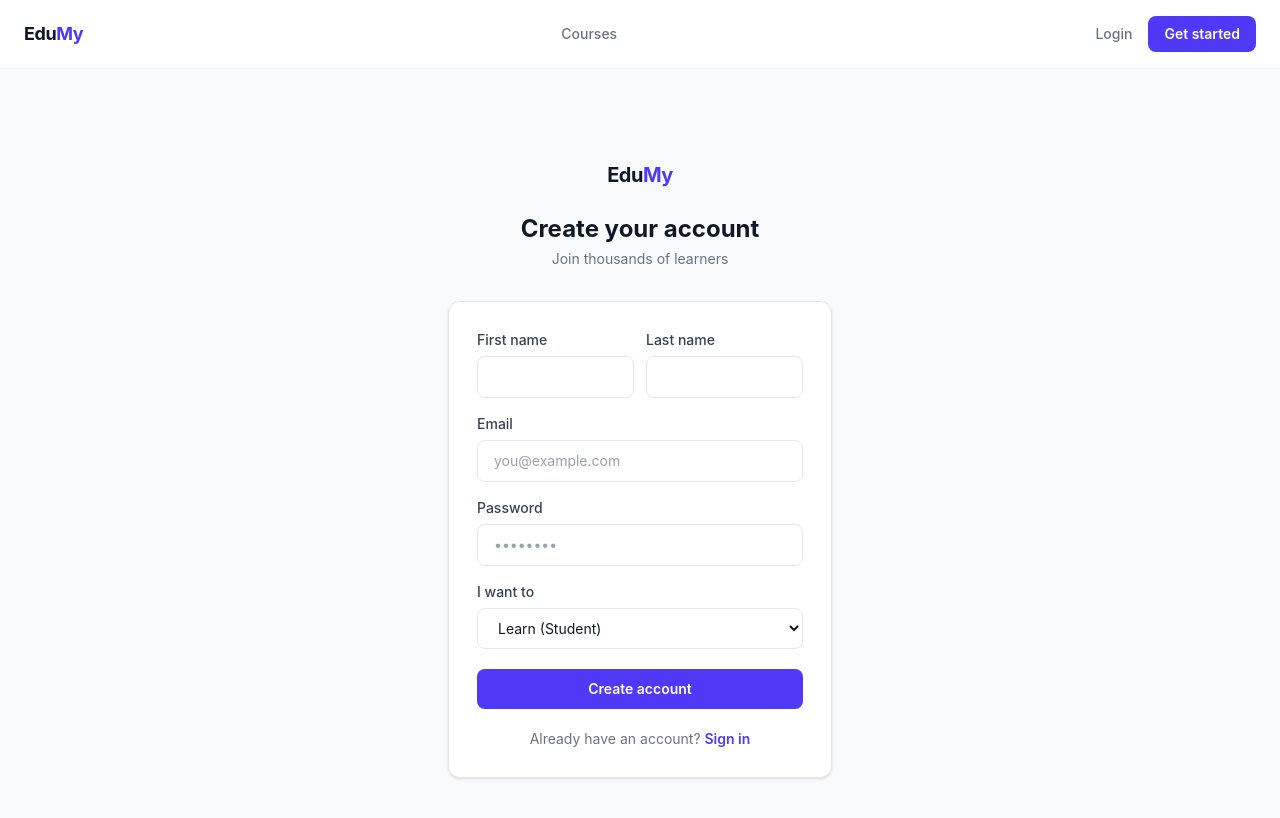
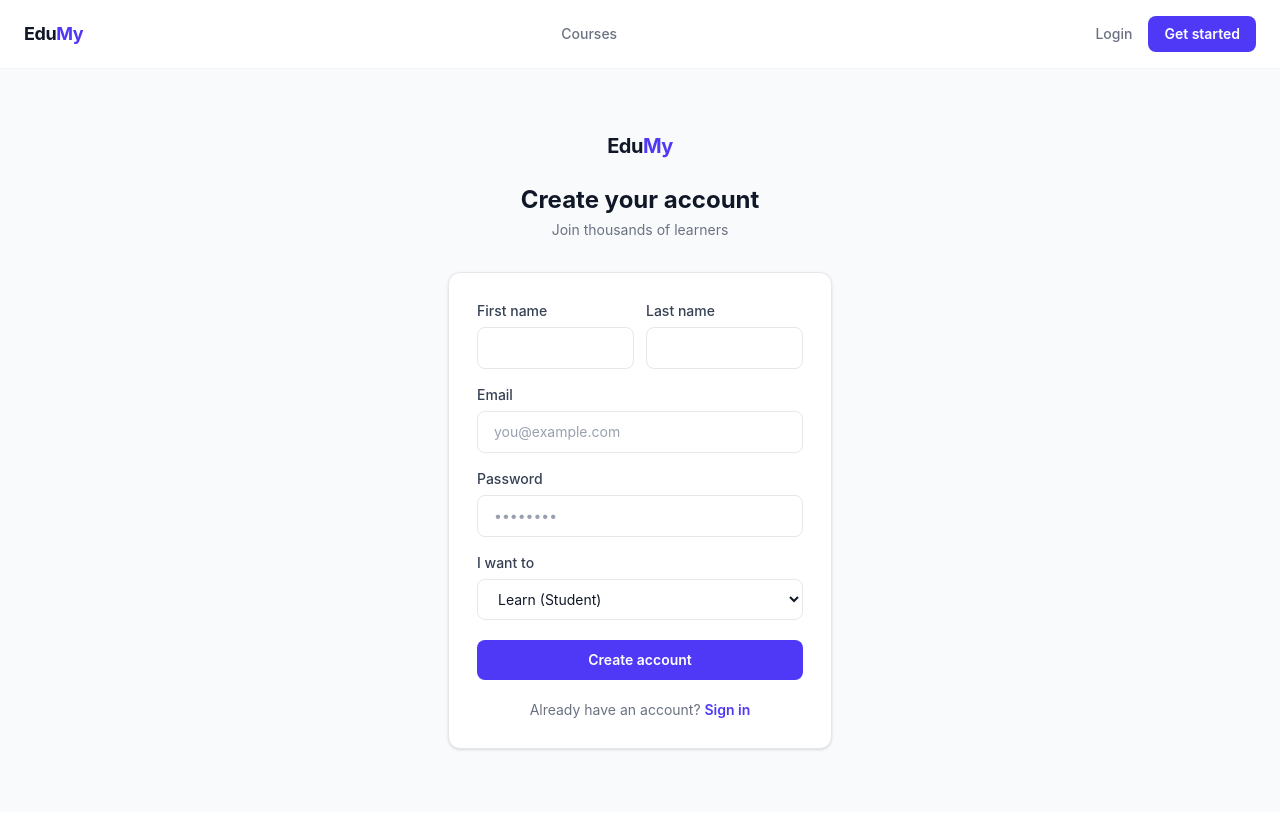
Before and after one commit to AtanasG6/EduMy, a React (Vite) app in the folder client/: page /register in a window 1280 px wide. Shown: the top 818 px of the page. Built offline with nearby package versions, Linux system fonts and the light colour scheme; what @videojs/react would draw is missing.

Commit message:
Fix login and register pages scrolling by using fixed height

```diff
--- a/client/src/pages/LoginPage.jsx
+++ b/client/src/pages/LoginPage.jsx
@@ -28,7 +28,7 @@ export default function LoginPage() {
   const inputClass = 'w-full rounded-lg border border-gray-200 px-4 py-2.5 text-sm text-gray-900 placeholder-gray-400 focus:border-indigo-500 focus:outline-none focus:ring-1 focus:ring-indigo-500 transition-colors'
 
   return (
-    <div className="min-h-screen bg-gray-50 flex items-center justify-center px-4">
+    <div className="h-[calc(100vh-57px)] bg-gray-50 flex items-center justify-center px-4 overflow-hidden">
       <div className="w-full max-w-sm">
         <div className="text-center mb-8">
           <Link to="/" className="text-xl font-bold text-gray-900 tracking-tight">
--- a/client/src/pages/RegisterPage.jsx
+++ b/client/src/pages/RegisterPage.jsx
@@ -52,7 +52,7 @@ export default function RegisterPage() {
   }
 
   return (
-    <div className="min-h-screen bg-gray-50 flex items-center justify-center px-4 py-10">
+    <div className="h-[calc(100vh-57px)] bg-gray-50 flex items-center justify-center px-4 overflow-hidden">
       <div className="w-full max-w-sm">
         <div className="text-center mb-8">
           <Link to="/" className="text-xl font-bold text-gray-900 tracking-tight">
```
